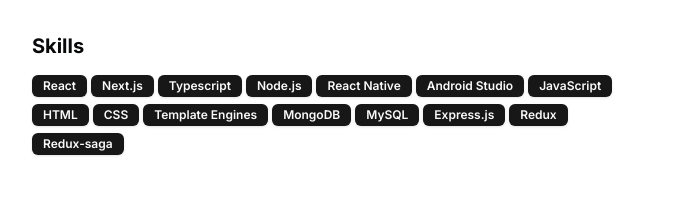
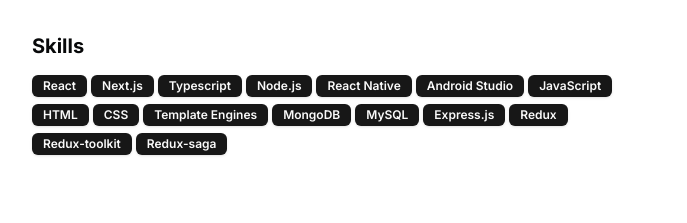
Before and after one commit to sushantkr961/sushantkr961.github.io, a Next.js app: page / in a window 1280 px wide. Shown: the part 940-1163 px from the top of the page, without its empty margins (296-983 px from the left). Built offline with nearby package versions, Linux system fonts and the light colour scheme.

Commit message:
Update resume data and clean up webpack hot-update files

```diff
--- a/src/data/resume.tsx
+++ b/src/data/resume.tsx
@@ -29,6 +29,7 @@
     "MySQL",
     "Express.js",
     "Redux",
+    "Redux-toolkit",
     "Redux-saga",
   ],
   navbar: [
```
